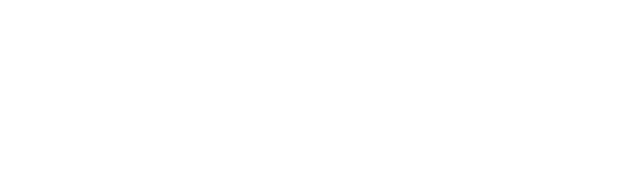
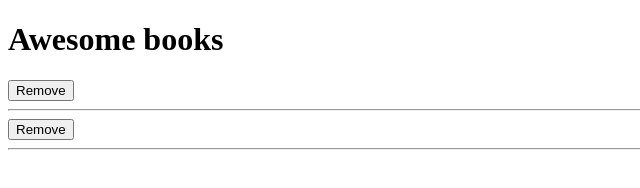
Before and after one commit to Geoelycom/Awesome-books, a website: page index.html in a window 1280 px wide. Shown: the whole page, without its empty margins (0-640 px from the left). Drawn offline with Linux system fonts and the light colour scheme.

Commit message:
Add js file

```diff
--- a/index.html
+++ b/index.html
@@ -1,12 +1,30 @@
 <!DOCTYPE html>
 <html lang="en">
+
 <head>
 	<meta charset="UTF-8">
 	<meta http-equiv="X-UA-Compatible" content="IE=edge">
 	<meta name="viewport" content="width=device-width, initial-scale=1.0">
+	<link rel="preconnect" href="https://fonts.gstatic.com">
+	<link rel="preconnect" href="https://fonts.googleapis.com/css2?family=Poppins:wght@400;500;700&display=swap">
+	<link rel="stylesheet" href="https://use.fontawesome.com/releases/v5.15.3/css/all.css"
+		integrity="sha384-SZXxX4whJ79/gErwcOYf+zWLeJdY/qpuqC4cAa9rOGUstPomtqpuNWT9wdPEn2fk" crossorigin="anonymous">
+	<link href="styles/style.css" rel="stylesheet">
 	<title>Book-library</title>
 </head>
+
 <body>
+	<h1>Awesome books</h1>
+	<div class="title">
+		<button class="add-book">Remove</button>
+	</div>
+	<hr>
+	<div class="title">
+		<button class="add-book">Remove</button>
+	</div>
+	<hr>
 
+	<script src="index.js"></script>
 </body>
+
 </html>
--- /dev/null
+++ b/index.js
@@ -0,0 +1 @@
+console.log('hello world');
--- a/package.json
+++ b/package.json
@@ -17,6 +17,10 @@
   },
   "homepage": "https://github.com/Geoelycom/Awesome-books#readme",
   "devDependencies": {
-    "hint": "^6.1.4"
+    "hint": "^6.1.4",
+    "stylelint": "^13.13.1",
+    "stylelint-config-standard": "^21.0.0",
+    "stylelint-csstree-validator": "^1.9.0",
+    "stylelint-scss": "^3.19.0"
   }
 }
```
Also changed, not shown: 1 other file.
